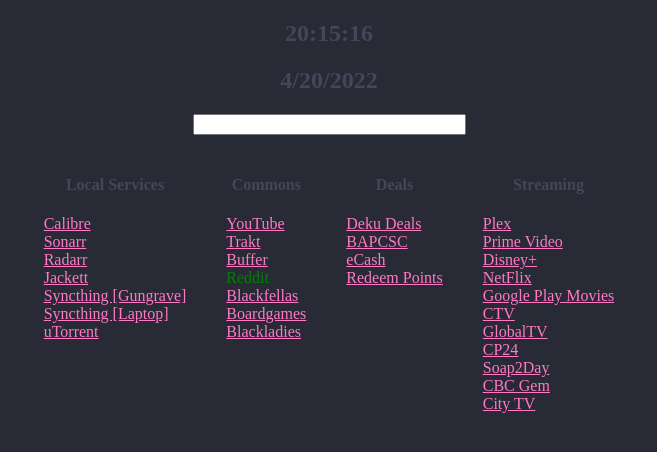
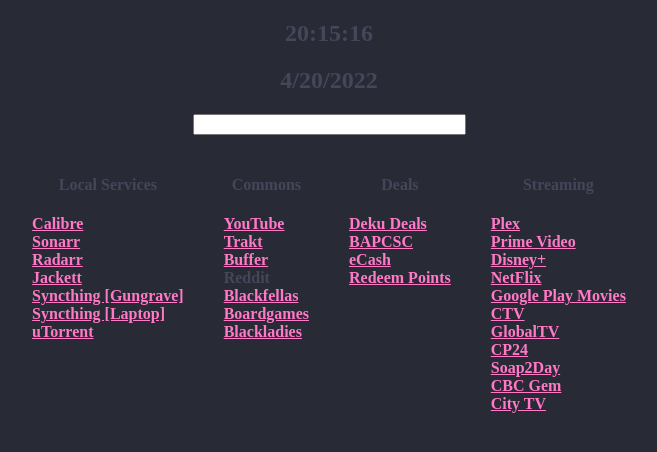
Before and after one commit to wolfkin/startpage, a plain HTML site: page start.html in a window 1280 px wide. Shown: the whole page, without its empty margins (311-968 px from the left). Drawn offline with Linux system fonts and the light colour scheme.

Commit message:
adding comments
basic comments areas. If it gets refined enough I'll separate into different CSS files.
matter of fact let me make those real quick in preparation

```diff
--- a/css/styles.css
+++ b/css/styles.css
@@ -7,9 +7,21 @@
 /*    Lasted Updated: 2022-04-20        */
 /****************************************/
 
+/******************************************
+This is where I'll put my resets
+
+******************************************/
+ol, ul{
+	padding-left: 0
+}
 .clear {
     clear: both;
 }
+
+/******************************************
+This is where I'll put my main code
+
+******************************************/
 .center{
 	text-align: center;
 }
@@ -24,14 +36,7 @@
 	list-style-type: none;
 	margin: 0;
 	padding: 0;
-	color: green;
-}
-
-
-
-#main{
-	display: flex;
-	justify-content: center;
+	font-weight: bold;
 }
 
 h4{
@@ -40,15 +45,16 @@
 footer ol li{
 	display: inline;
 }
-ol, ul{
-	padding-left: 0
+
+#main{
+	display: flex;
+	justify-content: center;
 }
+
 
 /******************************************
 Going with Dracula theme and below is where
 I'll put my color information
-
-
 ******************************************/
 a:link{color:#ff79c6;}
 a:visited{color:#6272a4;}
```
